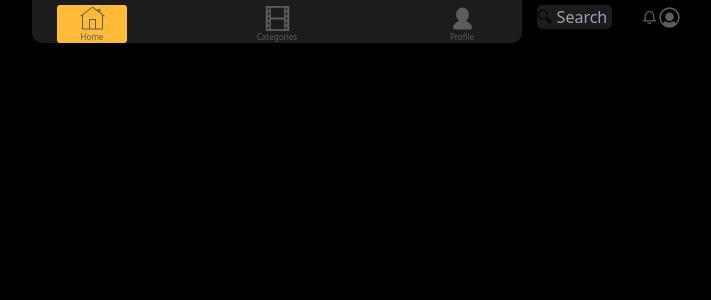
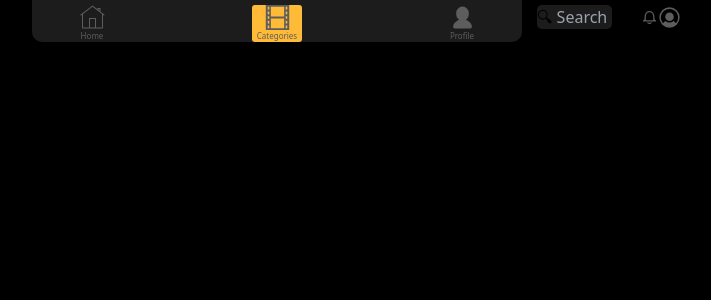
Before and after one commit to RobertoFanara/Team3-Streaming-Service, a React (Vite) app in the folder streaming-service/: page / in a window 1280 px wide. Shown: the top 300 px of the page, without its empty margins (283-994 px from the left). Built offline with nearby package versions, Linux system fonts and the light colour scheme.

Commit message:
routing complete

```diff
--- a/streaming-service/package.json
+++ b/streaming-service/package.json
@@ -11,7 +11,8 @@
   },
   "dependencies": {
     "react": "^18.2.0",
-    "react-dom": "^18.2.0"
+    "react-dom": "^18.2.0",
+    "react-router-dom": "^6.11.2"
   },
   "devDependencies": {
     "@types/react": "^18.0.28",
--- a/streaming-service/src/App.jsx
+++ b/streaming-service/src/App.jsx
@@ -1,10 +1,19 @@
 import "./index.css"
-import Navbar from "./pages/Navbar"
+import Homepage from "./pages/Homepage"
+import Categories from "./pages/Categories"
+import Profile from "./pages/Profile"
+import {BrowserRouter, Route, Routes} from "react-router-dom"
 
 function App() {
   return(
     <>
-    <Navbar />
+    <BrowserRouter>
+      <Routes>
+      <Route path="/" element={<Homepage />} />
+      <Route path="categories" element={<Categories />} />
+      <Route path="profile" element={<Profile />} />
+      </Routes>
+    </BrowserRouter>
     </>
   )
 }
--- a/streaming-service/src/index.css
+++ b/streaming-service/src/index.css
@@ -1,11 +1,6 @@
 @tailwind base;
 @tailwind components;
 @tailwind utilities;
-
-*{
-    margin:0;
-    padding: 0;
-}
 
 body{
     background-color: black;
@@ -60,8 +55,6 @@ body{
 
 .home-div{
     width: 70px;
-    background-color: rgb(255, 187, 56);
-    border-radius: 3px;
     margin-top: 5px;
 }
 
@@ -123,6 +116,8 @@ body{
     width: 50px;
     margin-left: auto;
     margin-right: auto;
+    background-color: rgb(255, 187, 56);
+    border-radius: 3px;
 }
 
 .home-div:hover{
--- a/streaming-service/src/main.jsx
+++ b/streaming-service/src/main.jsx
@@ -2,7 +2,8 @@ import React from 'react'
 import ReactDOM from 'react-dom/client'
 import App from './App.jsx'
 
-
 ReactDOM.createRoot(document.getElementById('root')).render(
+  <React.StrictMode>
     <App />
+  </React.StrictMode>,
 )
--- /dev/null
+++ b/streaming-service/src/pages/Categories.jsx
@@ -0,0 +1,11 @@
+import Navbar from "./Navbar"
+function Categories() {
+    return(
+      <>
+      <Navbar />
+      categories
+      </>
+    )
+  }
+
+  export default Categories
--- /dev/null
+++ b/streaming-service/src/pages/Homepage.jsx
@@ -0,0 +1,11 @@
+import Navbar from "./Navbar"
+function Homepage() {
+    return(
+      <>
+      <Navbar />
+      Homepage
+      </>
+    )
+  }
+
+  export default Homepage
--- a/streaming-service/src/pages/Navbar.jsx
+++ b/streaming-service/src/pages/Navbar.jsx
@@ -1,12 +1,15 @@
+import { Link } from "react-router-dom"
 function Navbar() {
     return(
       <>
       <div className="nav-container">
 
         <div className="central-nav">
+        <Link to="/">
+        <div className="home-div"><img src="/src/assets/images/home.svg" className="nav-icons"/><p className="nav-name">Home</p></div>
+        </Link>
 
-        <div className="home-div"><img src="/src/assets/images/home.svg" className="nav-icons"/><p className="nav-name">Home</p></div>
-
+        <Link to="categories">
         <div className="category-div">
           <div className="category-wrap">
           <img src="/src/assets/images/category.svg" className="category-icon"/>
@@ -15,8 +18,11 @@ function Navbar() {
           </p>
           </div>
         </div>
+        </Link>
 
+        <Link to="/profile">
          <div className="profile-div"><img src="/src/assets/images/user.svg" className="nav-icons"/><p className="nav-name">Profile</p></div>
+        </Link>
       </div>
 
         <div className="right-nav">
--- /dev/null
+++ b/streaming-service/src/pages/Profile.jsx
@@ -0,0 +1,11 @@
+import Navbar from "./Navbar"
+function Profile() {
+    return(
+      <>
+      <Navbar />
+      profile
+      </>
+    )
+  }
+
+  export default Profile
```
Also changed, not shown: 2 other files (tests, documents, lock files or other folders).
